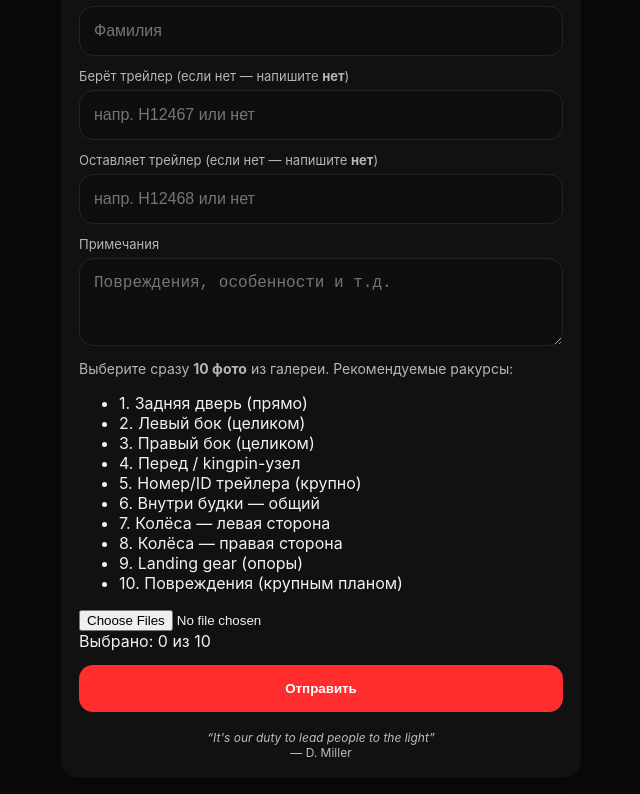
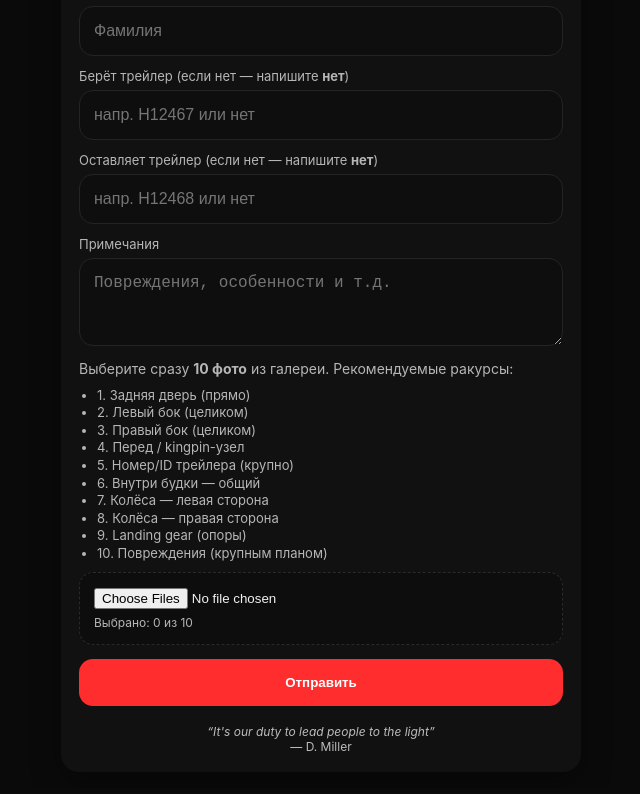
Before and after one commit to danmiller22/222, a Next.js app in the folder drop-hook-vercel-fixed-public/: page / in a window 1280 px wide. Shown: the part 445-1239 px from the top of the page, without its empty margins (319-959 px from the left). Built offline with nearby package versions, Linux system fonts and the light colour scheme.

Commit message:
Update globals.css

```diff
--- a/drop-hook-vercel-fixed-public/app/globals.css
+++ b/drop-hook-vercel-fixed-public/app/globals.css
@@ -63,3 +63,8 @@ textarea{min-height:88px;resize:vertical}
 .error{margin-top:10px;color:#ff6b6b}
 
 .footer{margin-top:18px;text-align:center;color:#bdbdbd;font-size:12px}
+
+.angles{margin:8px 0 10px;padding-left:18px;color:var(--muted);font-size:13px;line-height:1.35}
+.picker{margin-top:10px;border:1px dashed #2a2a2a;border-radius:14px;background:#0d0d0d;padding:14px}
+.picker input{width:100%}
+.hint{margin-top:6px;color:var(--muted);font-size:12px}
```
